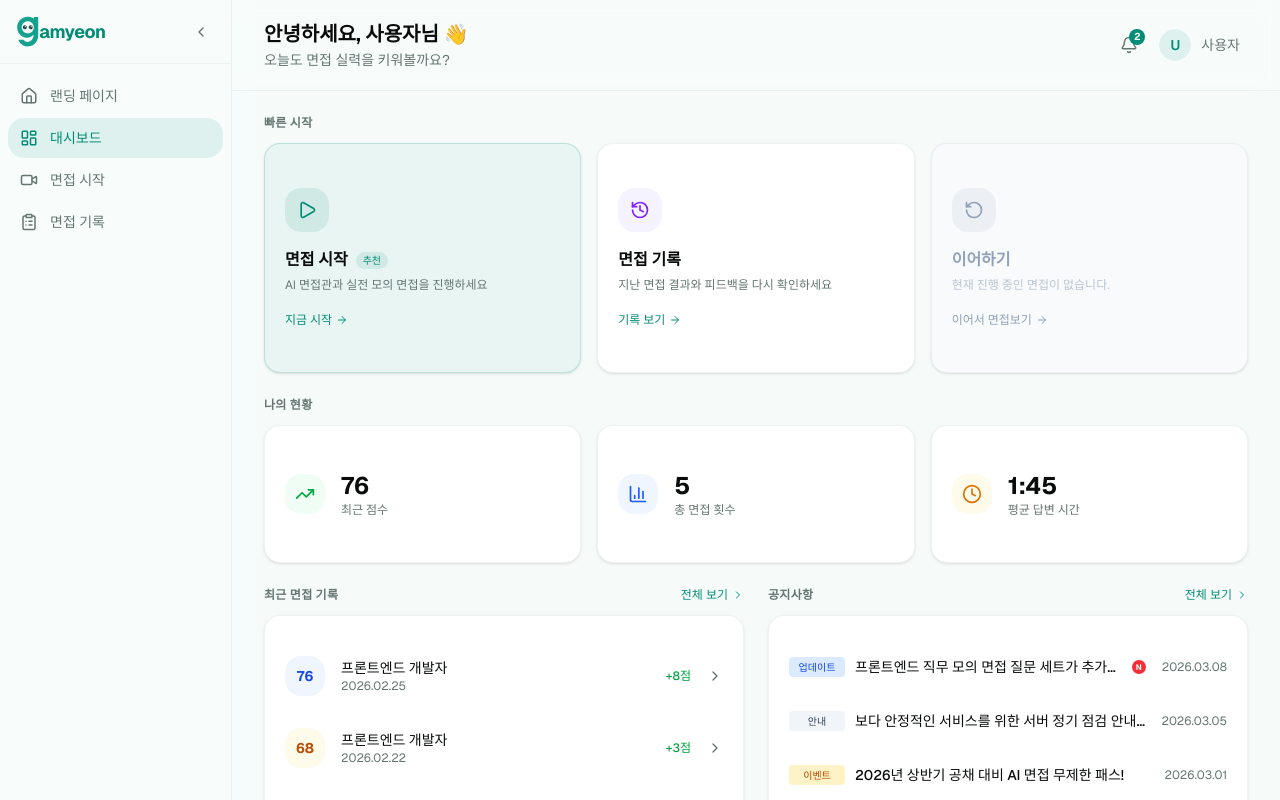
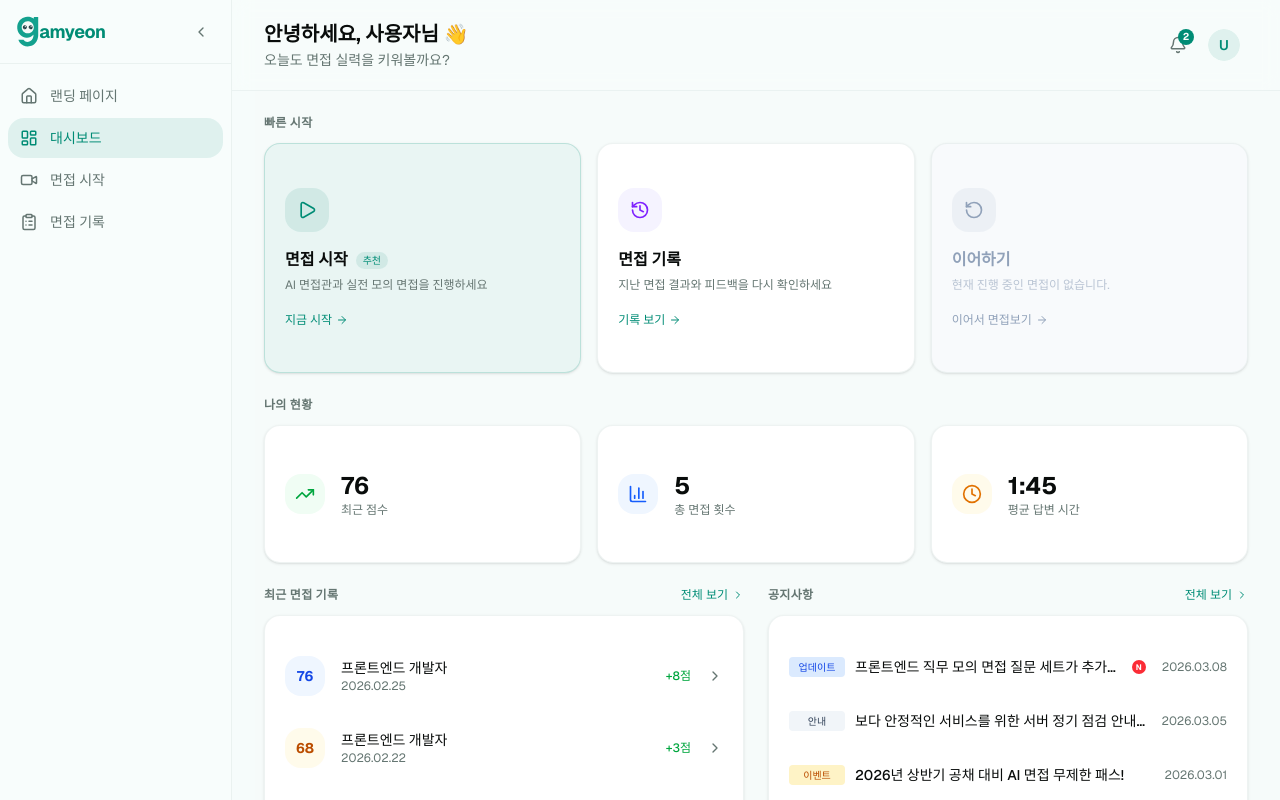
Before and after one commit to team-gamyeon/gamyeon-nextjs-frontend, a Next.js app: page /dashboard in a window 1280 px wide. Built offline with nearby package versions, Linux system fonts and the light colour scheme.

Commit message:
chore: 프로필 수정

```diff
--- a/src/shared/components/user-profile-button.tsx
+++ b/src/shared/components/user-profile-button.tsx
@@ -10,7 +10,7 @@ import {
   DropdownMenuTrigger,
 } from '@/shared/ui/dropdown-menu'
 import { useAuthStore } from '@/featured/auth/store'
-import { LogOut, Settings } from 'lucide-react'
+import { LayoutDashboard, LogOut, Settings } from 'lucide-react'
 
 export function UserProfileButton() {
   const { user, logout } = useAuthStore()
@@ -25,13 +25,12 @@ export function UserProfileButton() {
   return (
     <DropdownMenu modal={false}>
       <DropdownMenuTrigger asChild>
-        <button className="text-muted-foreground hover:bg-muted hover:text-foreground flex items-center gap-2.5 rounded-xl px-2 py-1 outline-none transition-colors">
+        <button className="text-muted-foreground hover:bg-muted hover:text-foreground flex items-center gap-2.5 rounded-xl px-2 py-1 transition-colors outline-none">
           <Avatar className="h-8 w-8 shrink-0">
             <AvatarFallback className="bg-primary/10 text-primary text-sm font-semibold">
               {initials}
             </AvatarFallback>
           </Avatar>
-          <span className="text-sm font-medium">{user?.name ?? '사용자'}</span>
         </button>
       </DropdownMenuTrigger>
       <DropdownMenuContent align="end" className="w-52">
@@ -39,6 +38,10 @@ export function UserProfileButton() {
           <p className="text-sm font-medium">{user?.name ?? '사용자'}</p>
           <p className="text-muted-foreground truncate text-xs">{user?.email ?? ''}</p>
         </div>
+        <DropdownMenuItem className="gap-2">
+          <LayoutDashboard className="h-4 w-4" />
+          대시보드
+        </DropdownMenuItem>
         <DropdownMenuItem className="gap-2">
           <Settings className="h-4 w-4" />
           설정
@@ -48,7 +51,7 @@ export function UserProfileButton() {
           className="text-destructive focus:text-destructive gap-2"
           onClick={handleLogout}
         >
-          <LogOut className="h-4 w-4" />
+          <LogOut className="text-destructive h-4 w-4" />
           로그아웃
         </DropdownMenuItem>
       </DropdownMenuContent>
```
